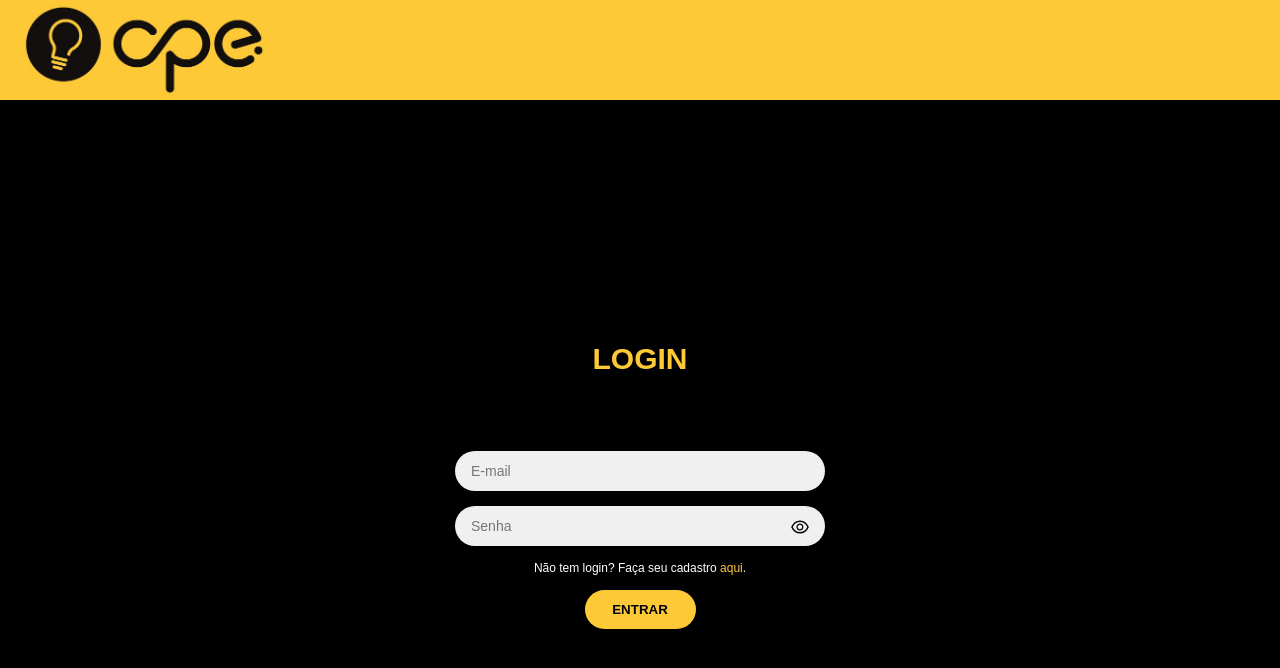
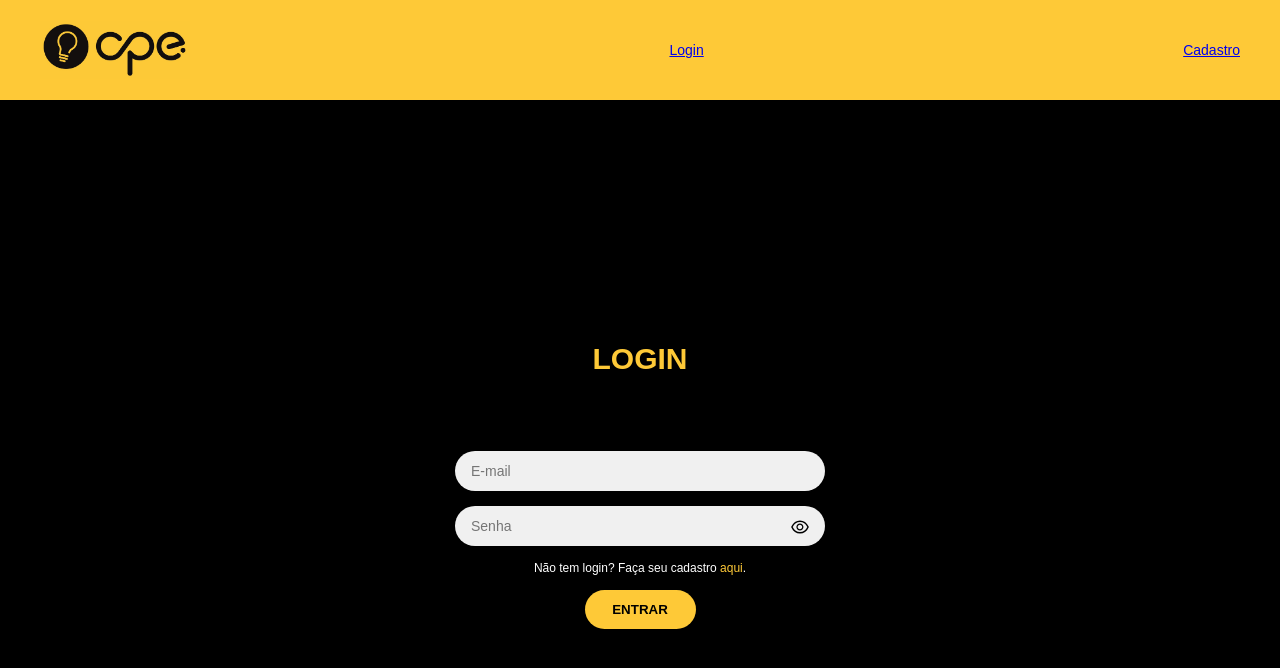
Before and after one commit to LuisOtavi0/front, a React (Vite) app in the folder cursocpe/: page /login in a window 1280 px wide. Shown: the top 668 px of the page. Built offline with nearby package versions, Linux system fonts and the light colour scheme.

Commit message:
Header e perfil

```diff
--- a/cursocpe/src/Components/Header/Header.jsx
+++ b/cursocpe/src/Components/Header/Header.jsx
@@ -1,11 +1,31 @@
-import { Outlet } from "react-router-dom";
+import { Link } from "react-router-dom";
 import { Container, Logo } from "./Styles";
 import LogoImg from "../../assets/Logo.png";
+import useAuthStore from "../../stores/auth";
 
 export default function Header() {
+    const usuario = useAuthStore((state) => state.usuario);
+    const clearAuth = useAuthStore((state) => state.clearAuth);
+
+
     return (
         <Container>
             <Logo src={LogoImg} alt="Logo CPE" />
+
+                <>
+                    <Link to="/login">Login</Link>
+                    <Link to="/cadastro">Cadastro</Link>
+
+                    {!!usuario && (
+                        <>
+                            <Link to="/">Home</Link>
+                            <Link to="/perfil">Perfil</Link>
+                            <h2>Seja bem-vindo {usuario.nome}</h2>
+                            <button type="button" onClick={clearAuth}>Deslogar</button>
+                        </>
+                    )}
+                </>
+
         </Container>
     );
 }
--- a/cursocpe/src/Components/Header/Styles.js
+++ b/cursocpe/src/Components/Header/Styles.js
@@ -1,4 +1,5 @@
 import styled from "styled-components";
+import { Link } from "react-router-dom";
 
 export const Container = styled.header`
     background-color: #fec937;
@@ -6,21 +7,18 @@ export const Container = styled.header`
     height: 100px;
     display: flex;
     align-items: center;
-    padding: 0 20px;
+    justify-content: space-between;
+    padding: 0 40px;
     box-sizing: border-box;
 
-    @media (max-width: 280px) {
-    justify-content: center;
-    height: 100px;
-    padding: 0 10px;
+    @media (max-width: 768px) {
+        flex-direction: column;
+        height: auto;
+        padding: 10px;
     }
 `;
 
 export const Logo = styled.img`
-    width: 250px;
+    width: 150px;
     height: auto;
-
-    @media (max-width: 280px) {
-        height: 100px;
-    }
 `;
--- /dev/null
+++ b/cursocpe/src/Components/Usuario/Styles.js
@@ -0,0 +1,30 @@
+import styled from "styled-components"
+
+export const Container = styled.div`
+    display: flex;
+    justify-content: center;
+    align-items: center;
+    height: 100%;
+
+    flex-direction: column;
+    gap: 25px;
+`;
+
+export const Dados = styled.div`
+    display: flex;
+    flex-direction: column;
+
+    gap: 5px;
+`;
+
+export const Nome = styled.h1`
+
+`;
+
+export const Dado = styled.h2`
+
+`;
+
+export const Valor = styled.span`
+    color: aliceblue;
+`;
--- /dev/null
+++ b/cursocpe/src/Components/Usuario/Usuario.jsx
@@ -0,0 +1,21 @@
+import {Container, Dado, Dados, Nome, Valor} from "./Styles";
+
+export default function Usuario({usuario}) {
+
+    return (
+        <Container>
+            <Nome>{usuario.nome}</Nome>
+            <Dados>
+                <Dado>
+                    E-mail: <Valor>{usuario.email}</Valor>
+                </Dado>
+                <Dado>
+                    Cargo: <Valor>{usuario.cargo}</Valor>
+                </Dado>
+                <Dado>
+                    Status: <Valor>{usuario.status}</Valor>
+                </Dado>
+            </Dados>
+        </Container>
+    );
+}
--- a/cursocpe/src/Components/index.js
+++ b/cursocpe/src/Components/index.js
@@ -1,2 +1,3 @@
 export {default as Header} from "./Header/Header";
 export {default as Footer} from "./Footer/Footer";
+export {default as Usuario} from "./Usuario/Usuario";
--- a/cursocpe/src/Pages/Login/Login.jsx
+++ b/cursocpe/src/Pages/Login/Login.jsx
@@ -3,6 +3,7 @@ import { useState } from "react";
 import { EyeOutlined, EyeInvisibleOutlined, CodeSandboxCircleFilled } from "@ant-design/icons";
 import api from "../../services/api/api";
 import useAuthStore from "../../stores/auth";
+import { useNavigate } from "react-router-dom";
 
 export default function Login(){
     const [email, setEmail] = useState("");
@@ -12,9 +13,8 @@ export default function Login(){
     const token = useAuthStore((state) => state.token);
     const usuario = useAuthStore((state) => state.usuario);
     const setToken = useAuthStore((state) => state.setToken);
-
+    const navigate = useNavigate()
     const [MostrarSenha, setMostrarSenha] = useState(false);
-    console.log({token, usuario});
 
     const handleSubmit = async (e) => {
         e.preventDefault();
@@ -25,9 +25,10 @@ export default function Login(){
             const {token} = res.data;
 
             setToken(token);
+            navigate("/");
         } catch (erro) {
             console.error(erro);
-            alert(erro.message);
+            alert(erro.response.data.message);
         } finally {
             setCarregando(false);
         }
--- /dev/null
+++ b/cursocpe/src/Pages/Perfil/Perfil.jsx
@@ -0,0 +1,13 @@
+import {Container } from "./Styles";
+import useAuthStore from "../../stores/auth";
+import { Usuario } from "../../Components";
+
+export default function Perfil() {
+    const usuario = useAuthStore((state) => state.usuario);
+
+    return (
+        <Container>
+            <Usuario usuario={usuario} />
+        </Container>
+    );
+}
--- /dev/null
+++ b/cursocpe/src/Pages/Perfil/Styles.js
@@ -0,0 +1,11 @@
+import styled from "styled-components"
+
+export const Container = styled.div`
+    display: flex;
+    justify-content: center;
+    align-items: center;
+    height: 100%;
+
+    flex-direction: column;
+    gap: 25px;
+`;
--- a/cursocpe/src/Pages/index.js
+++ b/cursocpe/src/Pages/index.js
@@ -1,3 +1,4 @@
 export {default as Login} from "./Login/Login";
 export {default as Home} from "./Home/Home";
 export {default as Cadastro} from "./Cadastro/Cadastro";
+export {default as Perfil} from "./Perfil/Perfil";
--- a/cursocpe/src/routes.jsx
+++ b/cursocpe/src/routes.jsx
@@ -2,17 +2,31 @@ import {
     RouterProvider,
     createBrowserRouter,
     Route,
-    createRoutesFromElements
+    createRoutesFromElements,
+    Navigate,
+    Outlet
 } from "react-router-dom";
 
-import { Login, Cadastro, Home} from "./Pages";
+import { Login, Cadastro, Home, Perfil} from "./Pages";
 import { AppLayout } from "./layouts";
+import useAuthStore from "./stores/auth";
+
+function RotasPrivadas() {
+    const token = useAuthStore((state) => state.token);
+
+    if (token) return <Outlet />;
+
+    return <Navigate to="/login" replace />
+}
 
 const router = createBrowserRouter(
     createRoutesFromElements(
         <Route>
             <Route path="/" element={<AppLayout />}>
-                <Route index element={<Home/>}/>
+                <Route element={<RotasPrivadas />}>
+                    <Route path="perfil" element={<Perfil/>}/>
+                    <Route index element={<Home/>}/>
+                </Route>
                 <Route path="login" element={<Login/>}/>
                 <Route path="Cadastro" element={<Cadastro/>}/>
             </Route>
```
